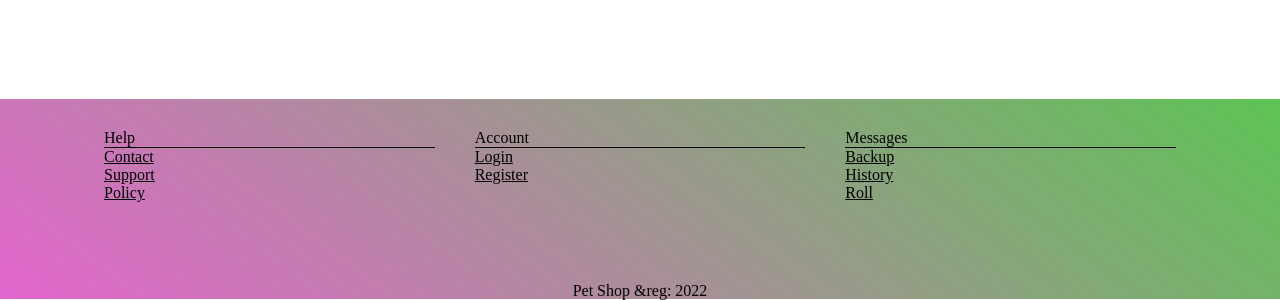
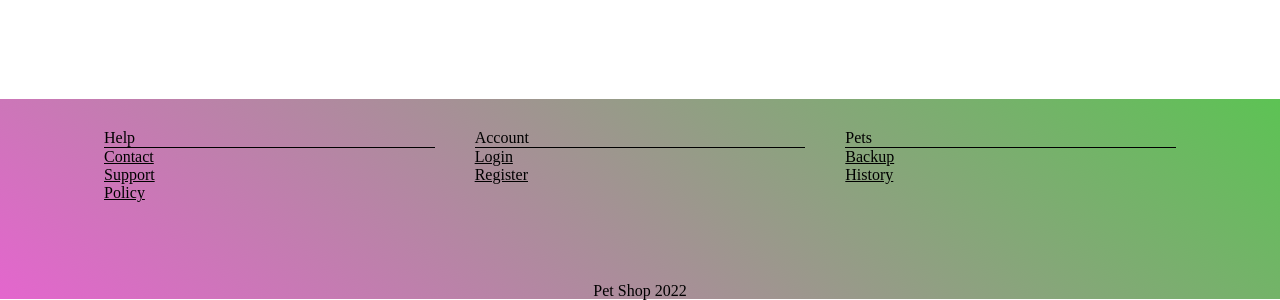
Before and after one commit to Yulian-21/pet-store-app, a React (Create React App) app: page /pets/byStatus/1 in a window 1280 px wide. Shown: the part 801-1101 px from the top of the page. Built offline with nearby package versions, Linux system fonts and the light colour scheme; no server answers.

Commit message:
Refactored

```diff
--- a/src/components/Footer/Footer.tsx
+++ b/src/components/Footer/Footer.tsx
@@ -40,7 +40,7 @@ const Footer = () => {
               </Box>
             </Grid>
             <Grid item xs={12} sm={4}>
-              <Box borderBottom={1}>Messages</Box>
+              <Box borderBottom={1}>Pets</Box>
               <Box>
                 <Link href='/' color='inherit'>
                   Backup
@@ -51,15 +51,10 @@ const Footer = () => {
                   History
                 </Link>
               </Box>
-              <Box>
-                <Link href='/' color='inherit'>
-                  Roll
-                </Link>
-              </Box>
             </Grid>
           </Grid>
           <Box textAlign="center" pt={{ xs: 5, sm: 10 }} pb={{ xs: 5, sm: 0 }}>
-            Pet Shop &reg: {new Date().getFullYear()}
+            Pet Shop {new Date().getFullYear()}
           </Box>
         </Container>
       </Box>
```
